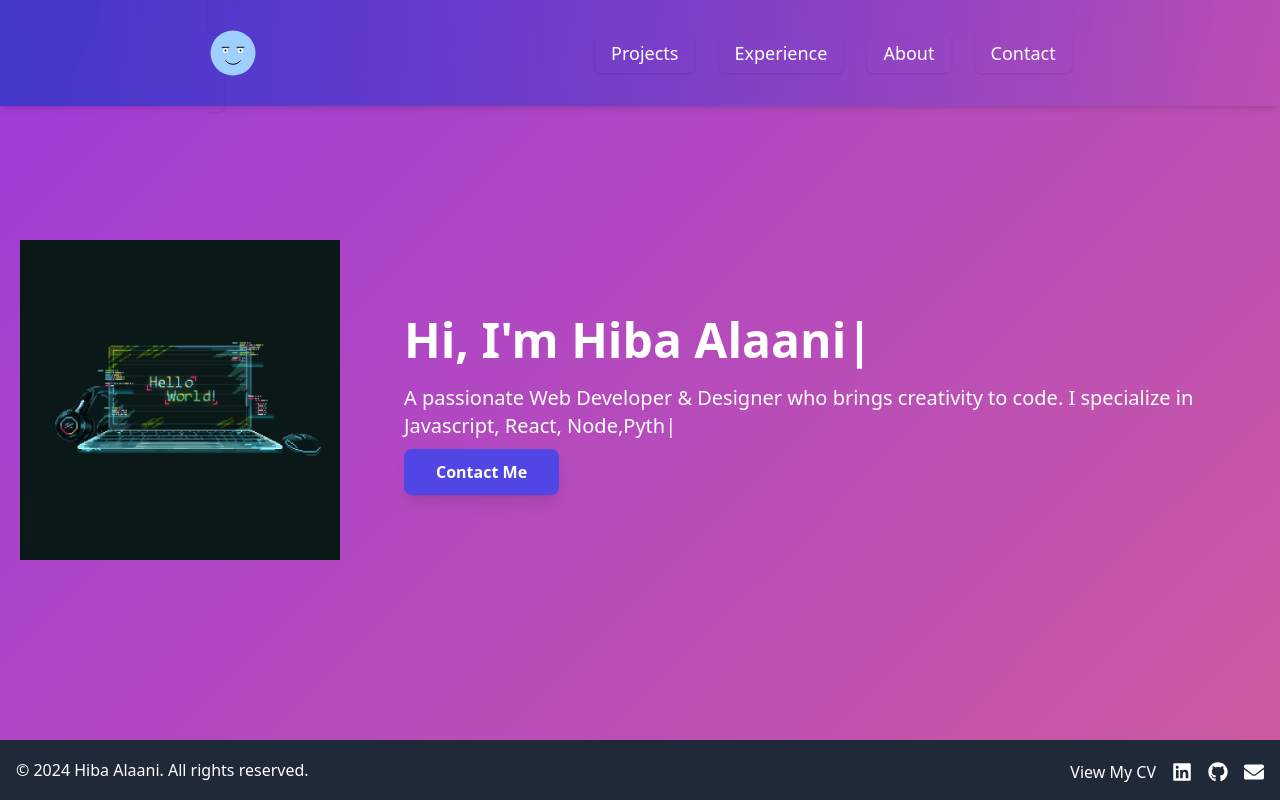
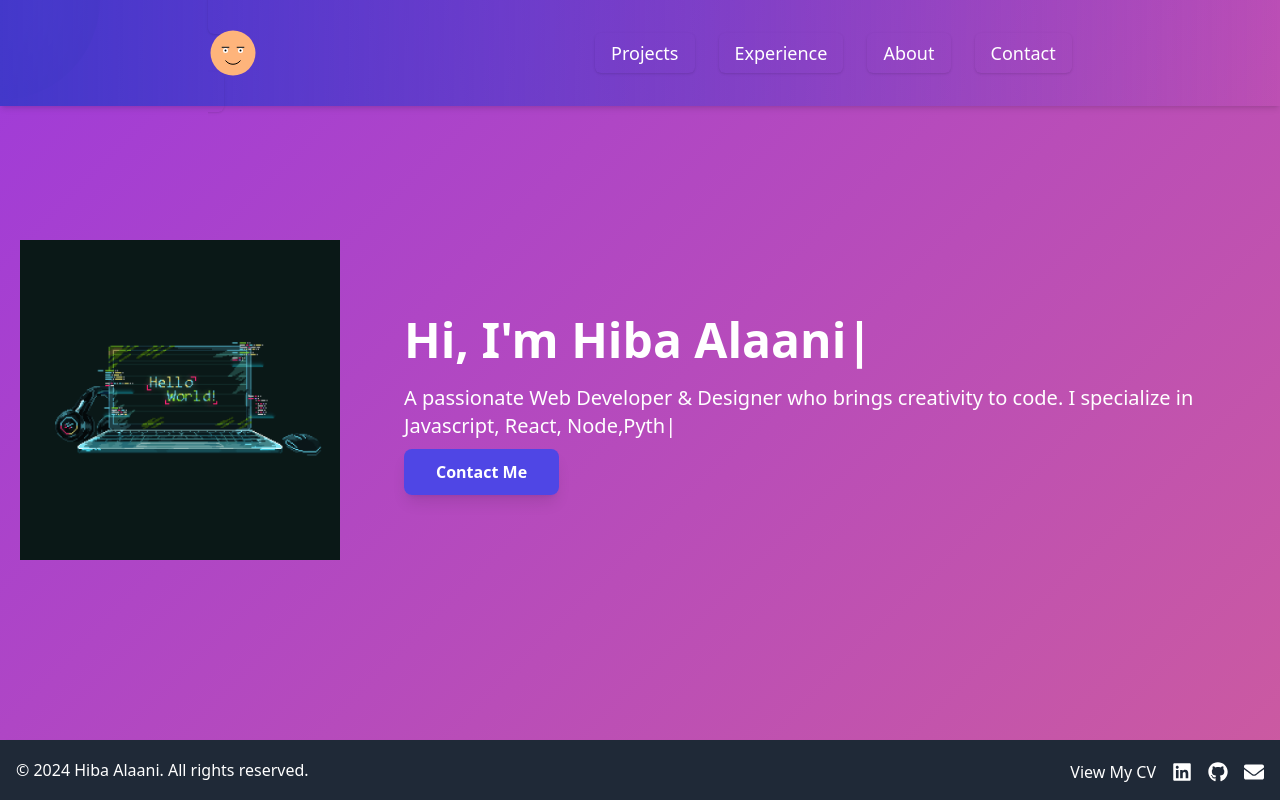
Before and after one commit to hibaalaani/eyes-animate, a React (Vite) app: page / in a window 1280 px wide. Shown: the top 800 px of the page. Built offline with nearby package versions, Linux system fonts and the light colour scheme.

Commit message:
modify the style

```diff
--- a/src/App.css
+++ b/src/App.css
@@ -147,7 +147,7 @@ section {
 
 /* Additional styles for buttons */
 button, .btn-link {
-  background-color: #8f09c0 ;
+  background-color: #feb47b ;
   color: #ffffff;
   padding: 10px 20px;
   border-radius: 8px;
--- a/src/components/Navbar.jsx
+++ b/src/components/Navbar.jsx
@@ -5,7 +5,7 @@ import FaceSvg from "../pages/FaceSvg";
 
 const Navbar = () => {
 
-  const linkClasses = "text-lg font-medium px-4 py-2 rounded-md transition-all duration-300  hover:text-purple-900 shadow hover:shadow-lg cursor-pointer";
+  const linkClasses = "text-lg font-medium px-4 py-2 rounded-md transition-all duration-300  shadow hover:shadow-lg cursor-pointer";
 
 
   const navigate = useNavigate();
@@ -41,7 +41,7 @@ const Navbar = () => {
       {/* Links for Desktop */}
       <ul className="hidden md:flex space-x-6">
         <li className='relative group'>
-          <ScrollLink to="projects" className= { `${linkClasses} text-white hover:text-blue-400 transition-colors `}>
+          <ScrollLink to="projects" className= { `${linkClasses} text-white hover:text-blue-200 transition-colors `}>
             Projects
           </ScrollLink>
           <span className="absolute bottom-0 left-0 w-full h-0.5 bg-transparent transition-all duration-300 group-hover:bg-white"></span>
--- a/src/pages/FaceSvg.jsx
+++ b/src/pages/FaceSvg.jsx
@@ -31,7 +31,7 @@ function FaceSvg() {
     <div><div class="face-container">
     <svg viewBox="0 0 200 200" width="50" height="50">
 
-      <circle cx="100" cy="100" r="90" fill="#9ecfff"/>
+      <circle cx="100" cy="100" r="90" fill="#feb47b"/>
 
 
       <circle id="left-eye" cx="70" cy="90" r="10" fill="#fff"/>
```
